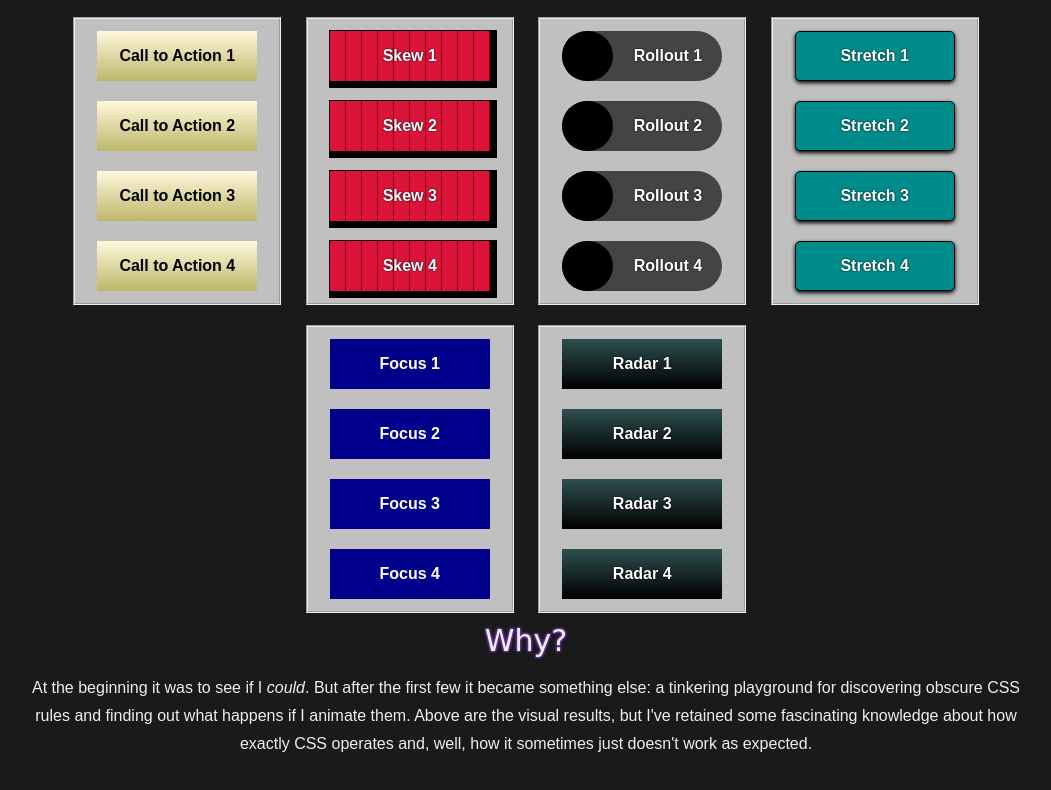
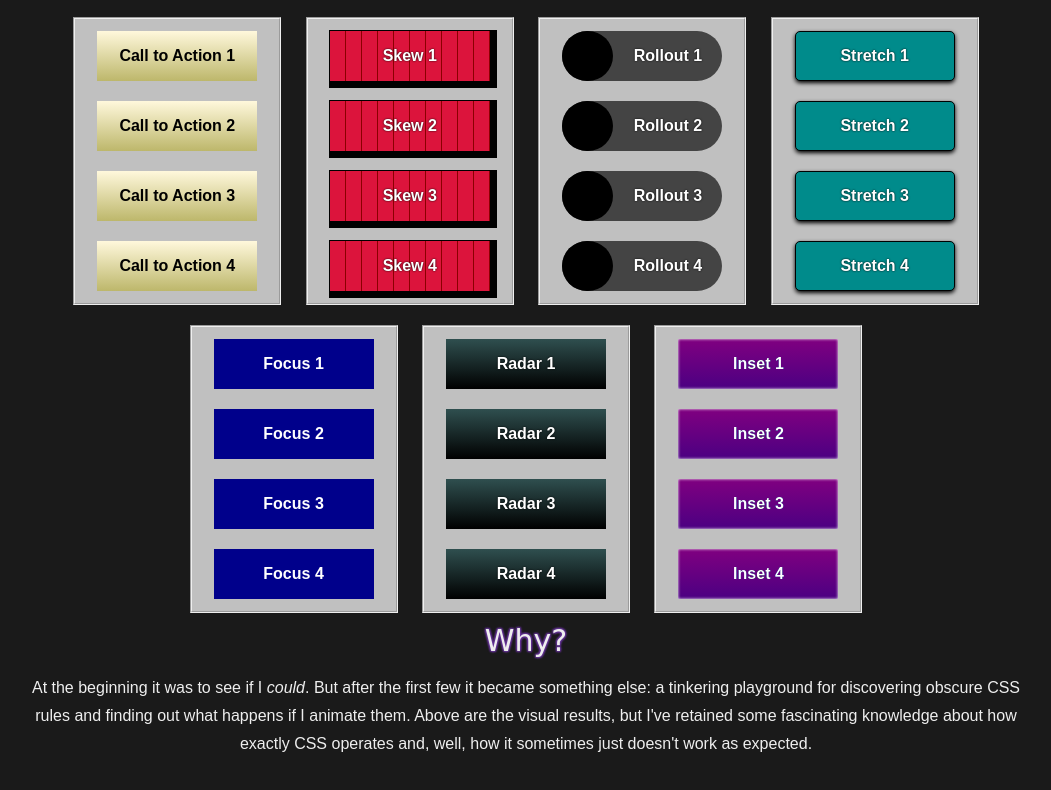
Before and after one commit to ianJStutor/css-buttons, a plain HTML site: page index.html in a window 1280 px wide. Shown: the part 1154-1944 px from the top of the page, without its empty margins (114-1165 px from the left). Drawn offline with Linux system fonts and the light colour scheme; a web font is replaced by a local one.

Commit message:
added inset buttons

```diff
--- a/assets/css/buttons.css
+++ b/assets/css/buttons.css
@@ -142,3 +142,8 @@ fieldset button:hover {
 #button-radar button { background: linear-gradient(darkslategrey, black); color: white; text-shadow: 0 0 2px black; position: relative; overflow: hidden; }
 #button-radar :is(button:hover, button:focus)::before { content: ""; position: absolute; mix-blend-mode: lighten; width: 300%; height: 300%; left: -100%; top: -100%; background: conic-gradient(limegreen 0deg, limegreen 1deg, rgba(50,205,50,0.5) 1deg, transparent 180deg); animation: button-radar 1s infinite linear; }
 @keyframes button-radar { from{transform:rotate(360deg);} to{transform:rotate(0deg);} }
+
+#button-inset button { background: conic-gradient(black, navy, black, navy, black); position: relative; color: white; }
+#button-inset button::before { content: ""; position: absolute; inset: 0; background: linear-gradient(purple, indigo); mix-blend-mode: lighten; box-shadow: inset 0 0 3px white; transition: 0.25s; }
+#button-inset :is(button:hover, button:focus)::before { animation: button-inset 0.25s forwards linear; }
+@keyframes button-inset {0%{inset:0;} 33%{inset:10px 0 0 10px;} 66%{inset: 5px 10px 10px 5px;} 100%{inset: 10px;}}
--- a/index.html
+++ b/index.html
@@ -131,6 +131,12 @@
                 <button>Radar 3</button>
                 <button>Radar 4</button>
             </fieldset>
+            <fieldset id="button-inset">
+                <button>Inset 1</button>
+                <button>Inset 2</button>
+                <button>Inset 3</button>
+                <button>Inset 4</button>
+            </fieldset>
             <h2>Why?</h2>
             <p>At the beginning it was to see if I <em>could</em>. But after the first few it became something else: a tinkering playground for discovering obscure CSS rules and finding out what happens if I animate them. Above are the visual results, but I've retained some fascinating knowledge about how exactly CSS operates and, well, how it sometimes just doesn't work as expected.</p>
         </main>
```
